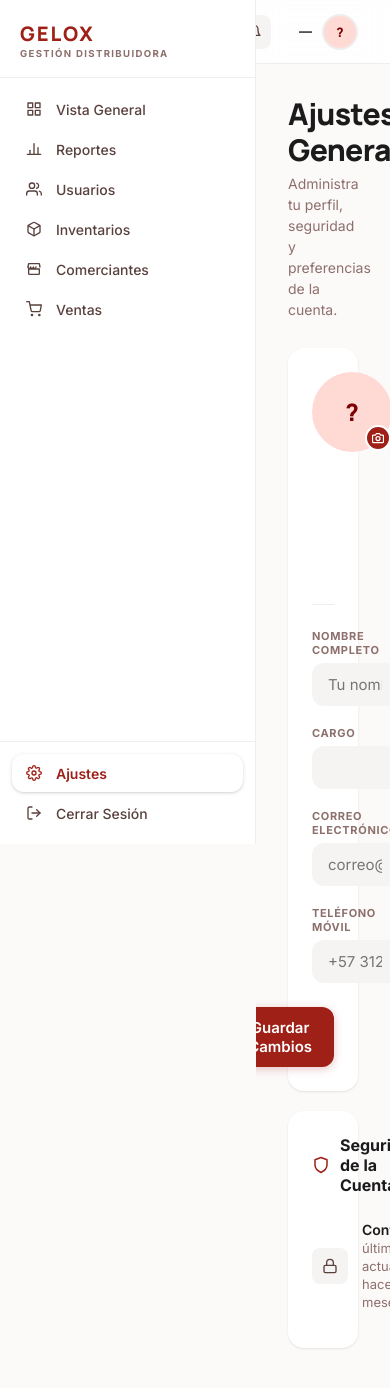
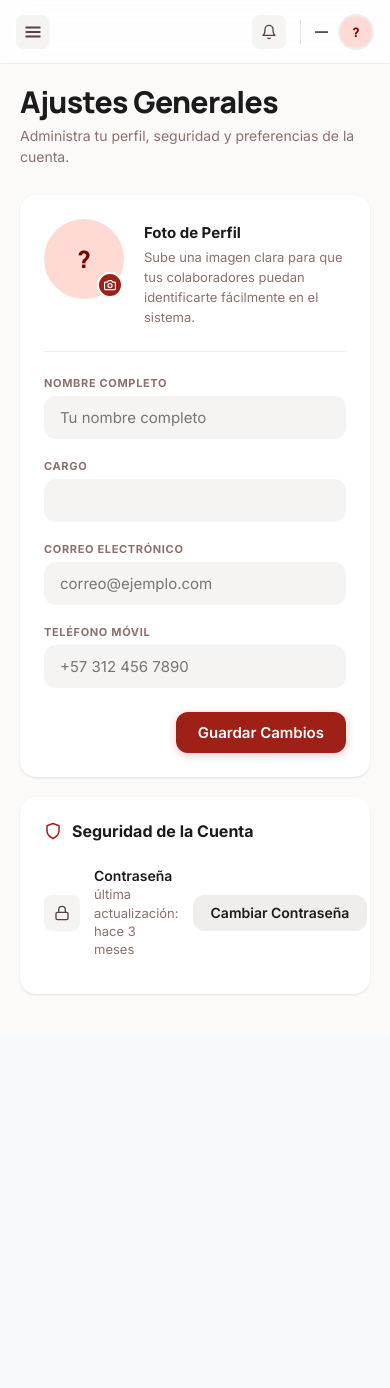
Before and after one commit to EmersonVera/gelox-frontend, a React (Vite) app: page /ajustes in a window 390 px wide. Shown: the top 1388 px of the page. After the commit the page ends 1034 px from the top, so only its background shows below. Built offline with nearby package versions, Linux system fonts and the light colour scheme; no server answers.

Commit message:
Modificaciones visuales para las vistas correspondientes a los RF05/Ajustes y RF06/Cambio de contraseña

```diff
--- a/src/components/AppLayout.jsx
+++ b/src/components/AppLayout.jsx
@@ -1,13 +1,25 @@
+import { useState } from 'react';
 import Sidebar from './Sidebar';
 import Navbar from './Navbar';
 import styles from '../styles/layout.module.css';
 
 export default function AppLayout({ children }) {
+  const [sidebarOpen, setSidebarOpen] = useState(false);
+
   return (
     <div className={styles.shell}>
-      <Sidebar />
+      {/* Backdrop móvil */}
+      {sidebarOpen && (
+        <div
+          className={styles.backdrop}
+          onClick={() => setSidebarOpen(false)}
+        />
+      )}
+
+      <Sidebar open={sidebarOpen} onClose={() => setSidebarOpen(false)} />
+
       <div className={styles.body}>
-        <Navbar />
+        <Navbar onToggle={() => setSidebarOpen((v) => !v)} sidebarOpen={sidebarOpen} />
         <main className={styles.main}>
           {children}
         </main>
--- a/src/components/Navbar.jsx
+++ b/src/components/Navbar.jsx
@@ -1,11 +1,31 @@
 import { useAuth } from '../context/AuthContext';
 import styles from '../styles/navbar.module.css';
 
+/* ── Icons ── */
 function BellIcon() {
   return (
     <svg width="16" height="16" viewBox="0 0 24 24" fill="none" stroke="currentColor" strokeWidth="2" strokeLinecap="round" strokeLinejoin="round">
       <path d="M18 8A6 6 0 0 0 6 8c0 7-3 9-3 9h18s-3-2-3-9" />
       <path d="M13.73 21a2 2 0 0 1-3.46 0" />
+    </svg>
+  );
+}
+
+function HamburgerIcon() {
+  return (
+    <svg width="18" height="18" viewBox="0 0 24 24" fill="none" stroke="currentColor" strokeWidth="2.5" strokeLinecap="round" strokeLinejoin="round">
+      <line x1="3" y1="6"  x2="21" y2="6"  />
+      <line x1="3" y1="12" x2="21" y2="12" />
+      <line x1="3" y1="18" x2="21" y2="18" />
+    </svg>
+  );
+}
+
+function CloseIcon() {
+  return (
+    <svg width="18" height="18" viewBox="0 0 24 24" fill="none" stroke="currentColor" strokeWidth="2.5" strokeLinecap="round" strokeLinejoin="round">
+      <line x1="18" y1="6"  x2="6"  y2="18" />
+      <line x1="6"  y1="6"  x2="18" y2="18" />
     </svg>
   );
 }
@@ -26,12 +46,26 @@ function getInitials(nombre) {
     .join('');
 }
 
-export default function Navbar() {
+export default function Navbar({ onToggle, sidebarOpen }) {
   const { perfil } = useAuth();
   const cargo = CARGO_LABEL[perfil?.rol] ?? '';
 
   return (
     <header className={styles.navbar}>
+      {/* Botón hamburguesa — solo visible en móvil */}
+      <button
+        className={styles.hamburger}
+        type="button"
+        onClick={onToggle}
+        aria-label={sidebarOpen ? 'Cerrar menú' : 'Abrir menú'}
+        aria-expanded={sidebarOpen}
+      >
+        {sidebarOpen ? <CloseIcon /> : <HamburgerIcon />}
+      </button>
+
+      {/* Spacer para empujar el resto a la derecha */}
+      <div className={styles.spacer} />
+
       <button className={styles.bellBtn} type="button" aria-label="Notificaciones">
         <BellIcon />
       </button>
--- a/src/components/Sidebar.jsx
+++ b/src/components/Sidebar.jsx
@@ -97,7 +97,7 @@ const NAV_ITEMS = (dashPath) => [
   { icon: <CartIcon />,  label: 'Ventas',          to: '/ventas' },
 ];
 
-export default function Sidebar() {
+export default function Sidebar({ open, onClose }) {
   const { perfil, logout } = useAuth();
   const navigate = useNavigate();
 
@@ -112,16 +112,35 @@ export default function Sidebar() {
   const linkClass = ({ isActive }) =>
     `${styles.navItem} ${isActive ? styles.navItemActive : ''}`;
 
+  const handleNavClick = () => {
+    if (onClose) onClose();
+  };
+
   return (
-    <aside className={styles.sidebar}>
+    <aside className={`${styles.sidebar} ${open ? styles.sidebarOpen : ''}`}>
       <div className={styles.logo}>
-        <div className={styles.logoText}>GELOX</div>
-        <div className={styles.logoSub}>Gestión Distribuidora</div>
+        <div className={styles.logoContent}>
+          <div>
+            <div className={styles.logoText}>GELOX</div>
+            <div className={styles.logoSub}>Gestión Distribuidora</div>
+          </div>
+          <button
+            type="button"
+            className={styles.closeBtn}
+            onClick={onClose}
+            aria-label="Cerrar menú"
+          >
+            <svg width="16" height="16" viewBox="0 0 24 24" fill="none" stroke="currentColor" strokeWidth="2.5" strokeLinecap="round" strokeLinejoin="round">
+              <line x1="18" y1="6" x2="6" y2="18" />
+              <line x1="6" y1="6" x2="18" y2="18" />
+            </svg>
+          </button>
+        </div>
       </div>
 
       <nav className={styles.nav}>
         {items.map(({ icon, label, to }) => (
-          <NavLink key={to} to={to} className={linkClass} end={to === dashPath}>
+          <NavLink key={to} to={to} className={linkClass} end={to === dashPath} onClick={handleNavClick}>
             <span className={styles.navIcon}>{icon}</span>
             {label}
           </NavLink>
@@ -129,7 +148,7 @@ export default function Sidebar() {
       </nav>
 
       <div className={styles.bottom}>
-        <NavLink to="/ajustes" className={linkClass}>
+        <NavLink to="/ajustes" className={linkClass} onClick={handleNavClick}>
           <span className={styles.navIcon}><SettingsIcon /></span>
           Ajustes
         </NavLink>
--- a/src/pages/Ajustes.jsx
+++ b/src/pages/Ajustes.jsx
@@ -347,7 +347,7 @@ export default function Ajustes() {
             </div>
             <button
               type="button"
-              className={styles.linkCrimson}
+              className={styles.btnSecondary}
               onClick={() => setModalContrasena(true)}
             >
               Cambiar Contraseña
--- a/src/styles/ajustes.module.css
+++ b/src/styles/ajustes.module.css
@@ -315,6 +315,29 @@
   text-decoration: underline;
 }
 
+.btnSecondary {
+  padding: 0.6rem 1.125rem;
+  background: #f0eded;
+  color: #1b1b1c;
+  border: none;
+  border-radius: 0.75rem;
+  font-family: 'Inter', system-ui, sans-serif;
+  font-size: 0.875rem;
+  font-weight: 600;
+  cursor: pointer;
+  white-space: nowrap;
+  transition: background-color 0.15s, transform 0.1s;
+  flex-shrink: 0;
+}
+
+.btnSecondary:hover {
+  background: #e4e2e2;
+}
+
+.btnSecondary:active {
+  transform: scale(0.97);
+}
+
 /* ── Spinners ── */
 .spinner {
   width: 15px;
--- a/src/styles/layout.module.css
+++ b/src/styles/layout.module.css
@@ -17,3 +17,22 @@
   padding: 2rem;
   overflow-y: auto;
 }
+
+/* Backdrop oscuro detrás del sidebar en móvil */
+.backdrop {
+  display: none;
+}
+
+@media (max-width: 767px) {
+  .backdrop {
+    display: block;
+    position: fixed;
+    inset: 0;
+    background: rgba(0, 0, 0, 0.4);
+    z-index: 39;
+  }
+
+  .main {
+    padding: 1.25rem;
+  }
+}
--- a/src/styles/navbar.module.css
+++ b/src/styles/navbar.module.css
@@ -7,12 +7,52 @@
   display: flex;
   align-items: center;
   justify-content: flex-end;
-  padding: 0 2rem;
+  padding: 0 1.5rem;
   gap: 0.875rem;
   position: sticky;
   top: 0;
   z-index: 20;
   flex-shrink: 0;
+}
+
+/* Hamburger — oculto en desktop, visible en móvil */
+.hamburger {
+  display: none;
+  width: 2.125rem;
+  height: 2.125rem;
+  border-radius: 0.5rem;
+  border: none;
+  background: #f6f3f3;
+  color: #59413d;
+  align-items: center;
+  justify-content: center;
+  cursor: pointer;
+  transition: background-color 0.15s;
+  flex-shrink: 0;
+}
+
+.hamburger:hover {
+  background: #ede9e9;
+}
+
+/* Spacer invisible en desktop */
+.spacer {
+  display: none;
+}
+
+@media (max-width: 767px) {
+  .navbar {
+    padding: 0 1rem;
+  }
+
+  .hamburger {
+    display: flex;
+  }
+
+  .spacer {
+    display: block;
+    flex: 1;
+  }
 }
 
 .bellBtn {
--- a/src/styles/sidebar.module.css
+++ b/src/styles/sidebar.module.css
@@ -16,6 +16,39 @@
 .logo {
   padding: 1.375rem 1.25rem 1.125rem;
   border-bottom: 1px solid #f0eded;
+}
+
+.logoContent {
+  display: flex;
+  align-items: center;
+  justify-content: space-between;
+}
+
+/* Botón X — oculto en desktop, visible en móvil */
+.closeBtn {
+  display: none;
+  width: 2rem;
+  height: 2rem;
+  border-radius: 0.5rem;
+  border: none;
+  background: #f6f3f3;
+  color: #59413d;
+  align-items: center;
+  justify-content: center;
+  cursor: pointer;
+  flex-shrink: 0;
+  transition: background-color 0.15s;
+}
+
+.closeBtn:hover {
+  background: #ede9e9;
+  color: #1b1b1c;
+}
+
+@media (max-width: 767px) {
+  .closeBtn {
+    display: flex;
+  }
 }
 
 .logoText {
@@ -94,3 +127,22 @@
   flex-direction: column;
   gap: 0.125rem;
 }
+
+/* ── Responsive móvil ── */
+@media (max-width: 767px) {
+  .sidebar {
+    position: fixed;
+    top: 0;
+    left: 0;
+    height: 100vh;
+    z-index: 40;
+    transform: translateX(-100%);
+    transition: transform 0.25s ease, box-shadow 0.25s ease;
+    box-shadow: none;
+  }
+
+  .sidebarOpen {
+    transform: translateX(0);
+    box-shadow: 4px 0 24px rgba(0, 0, 0, 0.15);
+  }
+}
```
